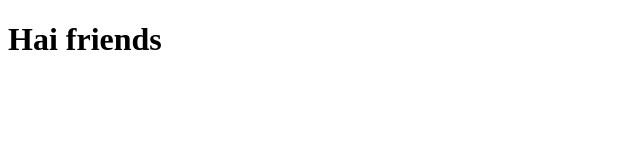
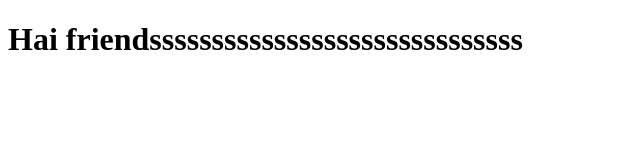
Before and after one commit to abhijith2255/datewith-git, a plain HTML site: page sample.html in a window 1280 px wide. Shown: the whole page, without its empty margins (0-640 px from the left). Drawn offline with Linux system fonts and the light colour scheme.

Commit message:
sample file modify

```diff
--- a/sample.html
+++ b/sample.html
@@ -7,6 +7,6 @@
     <title>Document</title>
 </head>
 <body>
-    <h1>Hai friends</h1>
+    <h1>Hai friendssssssssssssssssssssssssssssss</h1>
 </body>
 </html>
```
